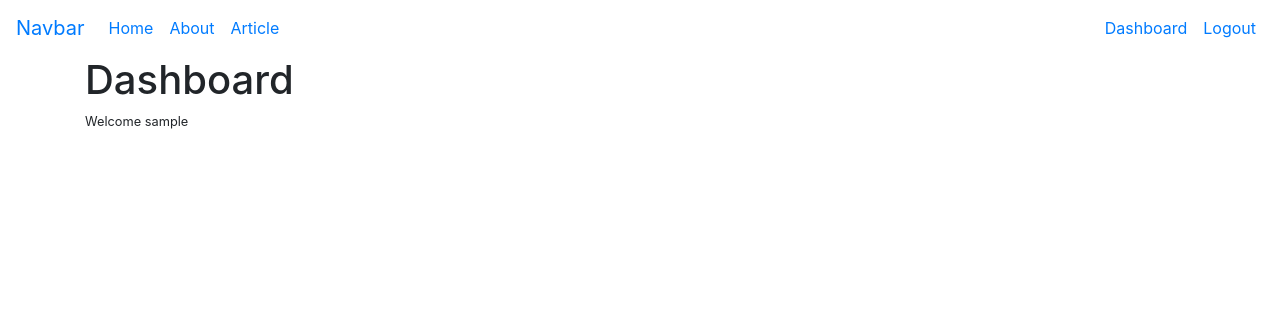
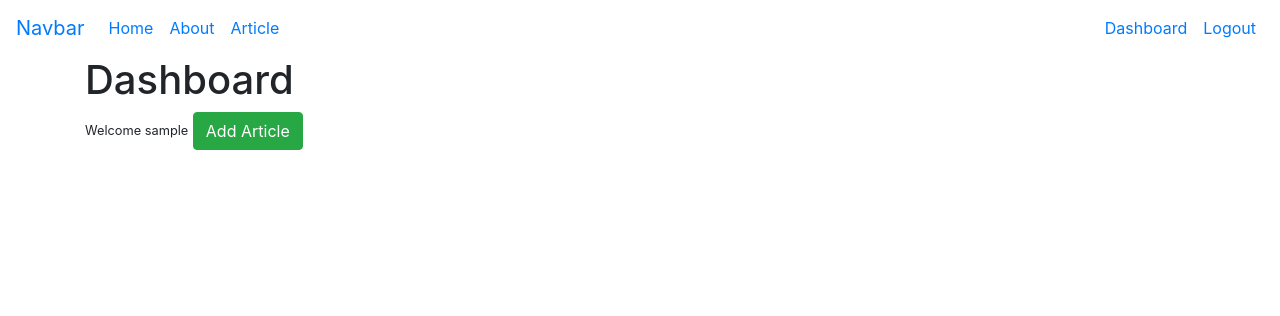
Before and after one commit to Lp063/pythonflask, a Flask app: page /dashboard in a window 1280 px wide. Shown: the top 316 px of the page. Run offline with Flask 2, Linux system fonts and the light colour scheme; the visitor is signed in with stand-in values (Sample User, id 1); some libraries are stand-ins or nearby versions.

Commit message:
creating view for adading new article

```diff
--- a/templates/dashboard.html
+++ b/templates/dashboard.html
@@ -2,4 +2,5 @@
 
 {% block body %}
     <h1>Dashboard</h1><small>Welcome {{session.username}}</small>
+    <a class="btn btn-success" href="/add_article">Add Article</a>
 {% endblock %}
```
Also changed, not shown: templates/add_article.html (added), 1 other file.
